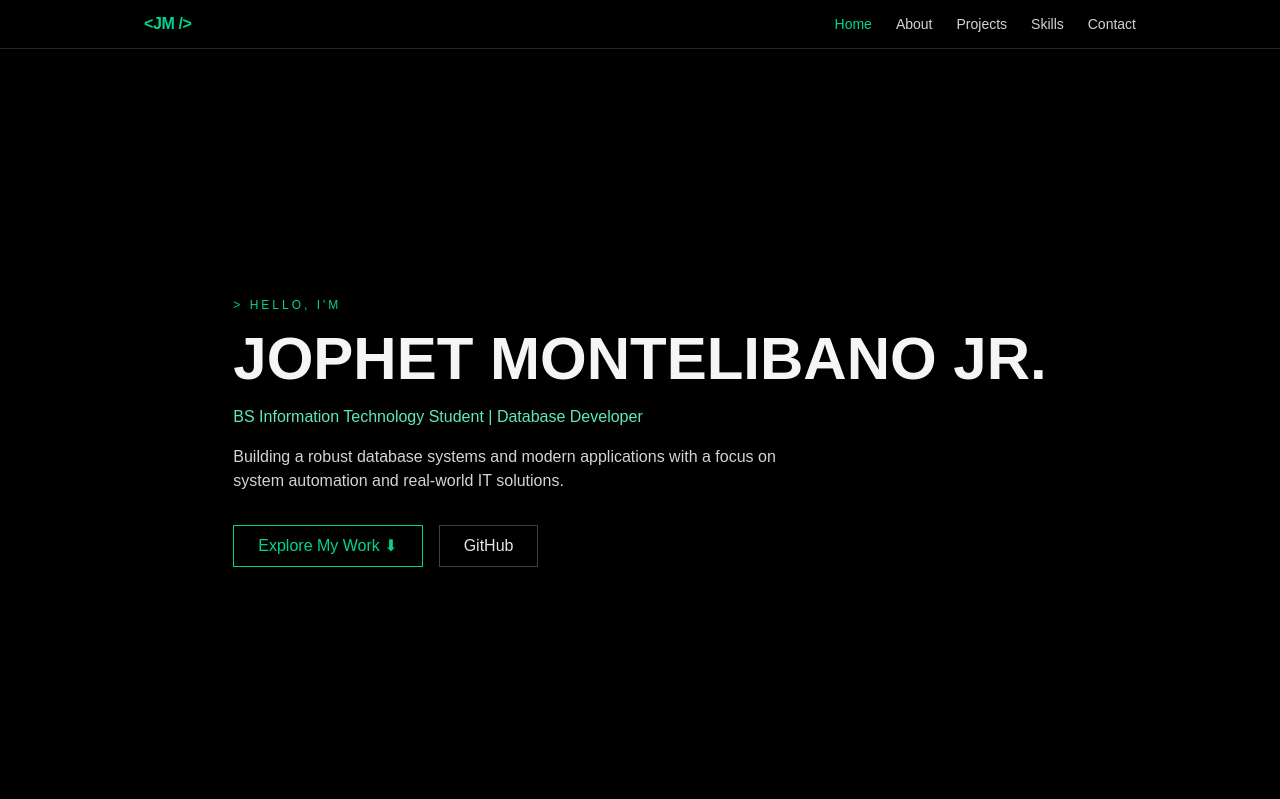
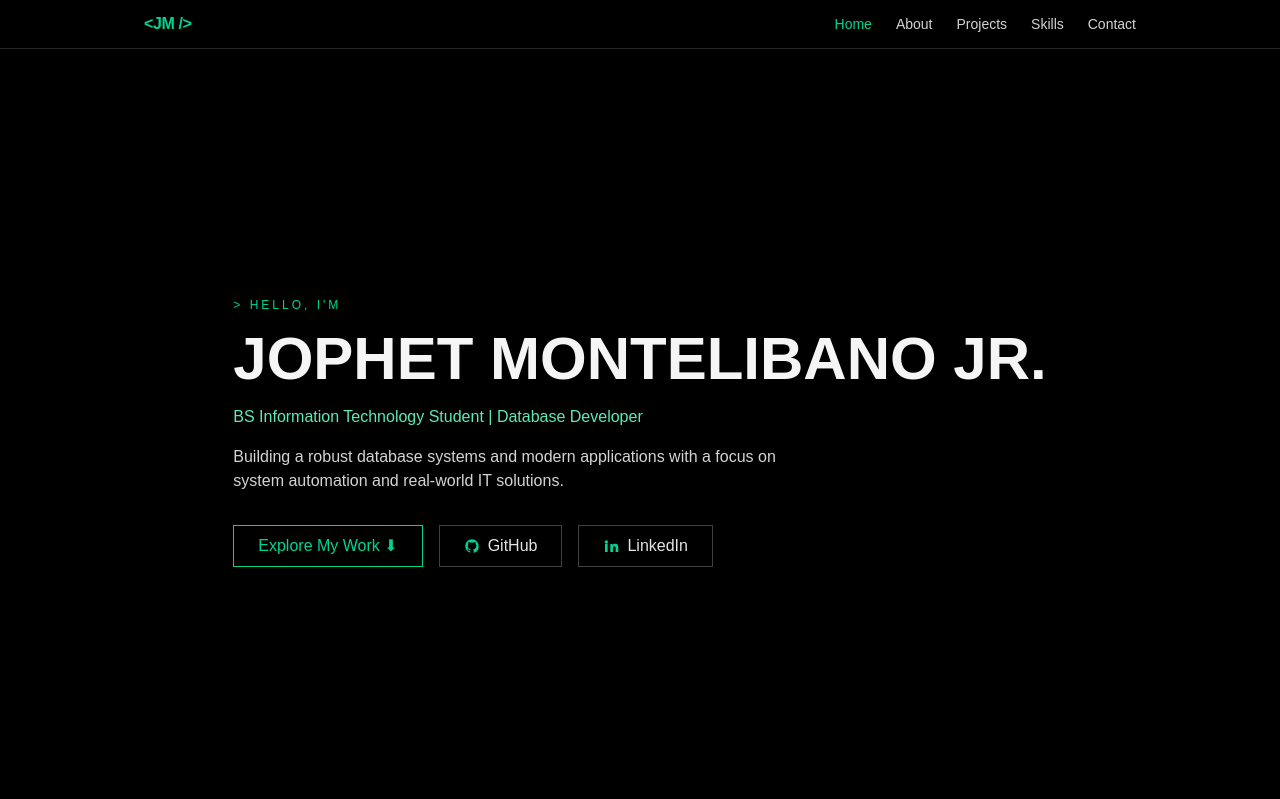
Before and after one commit to corvo-fly/montelibano_nextjs_portfolio, a Next.js app: page / in a window 1280 px wide. Shown: the top 799 px of the page. Built offline with nearby package versions, Linux system fonts and the light colour scheme.

Commit message:
update logo ang linkedin

```diff
--- a/components/contact.jsx
+++ b/components/contact.jsx
@@ -64,7 +64,27 @@ export default function Contact() {
                     </div>
                     </div>
 
-            {/* Location */}
+                    <div className="flex gap-3 items-start">
+                        <div className="w-10 h-10 flex items-center justify-center border border-neutral-700 rounded-md">
+                            <svg
+                                xmlns="http://www.w3.org/2000/svg"
+                                className="w-6 h-6 text-emerald-400"
+                                fill="currentColor"
+                                viewBox="0 0 24 24"
+                            >
+                                <path d="M4.98 3.5a2.5 2.5 0 11.02 5 2.5 2.5 0 01-.02-5zM3 8.98h4v12H3v-12zm7.5 0h3.83v1.64h.06c.53-.96 1.83-1.97 3.76-1.97 4.02 0 4.76 2.65 4.76 6.1v6.23h-4v-5.52c0-1.32-.03-3.02-1.84-3.02-1.84 0-2.12 1.43-2.12 2.92v5.62h-4v-12z" />
+                            </svg>
+                        </div>
+
+                        <div>
+                            <p className="text-neutral-400">LinkedIn</p>
+                                <a href="https://www.linkedin.com/in/jophet-montelibano-jr" target="_blank" rel="noreferrer" className="text-emerald-300 hover:underline">
+                                    linkedin.com/in/jophet-montelibano-jr
+                                </a>
+                        </div>
+                    </div>
+
+
                     <div className="flex gap-3 items-start">
                         <div className="w-10 h-10 flex items-center justify-center border border-neutral-700 rounded-md">
                             <svg
--- a/components/hero.jsx
+++ b/components/hero.jsx
@@ -28,8 +28,34 @@ export default function Hero() {
 
                     <a href="https://github.com/corvo-fly" target="_blank" rel="noreferrer"
                     className="px-6 py-2 border border-neutral-700 text-neutral-200 text-sm md:text-base hover:border-emerald-400 hover:text-emerald-300 transform hover:scale-105 transition-all duration-200 inline-flex items-center gap-2">
-                        <span>GitHub</span>
+                        <svg
+                            xmlns="http://www.w3.org/2000/svg"
+                            className="w-4 h-4 text-emerald-400"
+                            viewBox="0 0 24 24"
+                            fill="currentColor"
+                        >
+                            <path
+                                fillRule="evenodd"
+                                d="M12 2C6.48 2 2 6.58 2 12.26c0 4.5 2.87 8.31 6.84 9.66.5.1.68-.22.68-.48v-1.7c-2.78.63-3.37-1.37-3.37-1.37-.45-1.18-1.11-1.5-1.11-1.5-.91-.64.07-.63.07-.63 1 .07 1.53 1.06 1.53 1.06.89 1.58 2.34 1.13 2.91.86.09-.66.35-1.12.63-1.38-2.22-.26-4.55-1.15-4.55-5.14 0-1.14.38-2.07 1.03-2.8-.1-.26-.45-1.32.1-2.75 0 0 .84-.28 2.75 1.07A9.16 9.16 0 0112 6.78c.85 0 1.72.12 2.53.35 1.9-1.35 2.74-1.07 2.74-1.07.56 1.43.21 2.49.1 2.75.65.73 1.03 1.66 1.03 2.8 0 4-2.34 4.88-4.57 5.14.36.32.68.97.68 1.96v2.9c0 .26.18.57.69.48A10.06 10.06 0 0022 12.26C22 6.58 17.52 2 12 2z"
+                                clipRule="evenodd"
+                            />
+                        </svg>
+                            <span>GitHub</span>
                     </a>
+
+                    <a href="https://www.linkedin.com/in/YOUR-LINK/" target="_blank" rel="noreferrer"
+                    className="px-6 py-2 border border-neutral-700 text-neutral-200 text-sm md:text-base hover:border-emerald-400 hover:text-emerald-300 transform hover:scale-105 transition-all duration-200 inline-flex items-center gap-2">
+                        <svg
+                            xmlns="http://www.w3.org/2000/svg"
+                            className="w-4 h-4 text-emerald-400"
+                            fill="currentColor"
+                            viewBox="0 0 24 24"
+                        >
+                            <path d="M4.98 3.5a2.5 2.5 0 11.02 5 2.5 2.5 0 01-.02-5zM3 8.98h4v12H3v-12zm7.5 0h3.83v1.64h.06c.53-.96 1.83-1.97 3.76-1.97 4.02 0 4.76 2.65 4.76 6.1v6.23h-4v-5.52c0-1.32-.03-3.02-1.84-3.02-1.84 0-2.12 1.43-2.12 2.92v5.62h-4v-12z" />
+                        </svg>
+                            <span>LinkedIn</span>
+                    </a>
+
                 </div>
             </div>
         </section>
```
